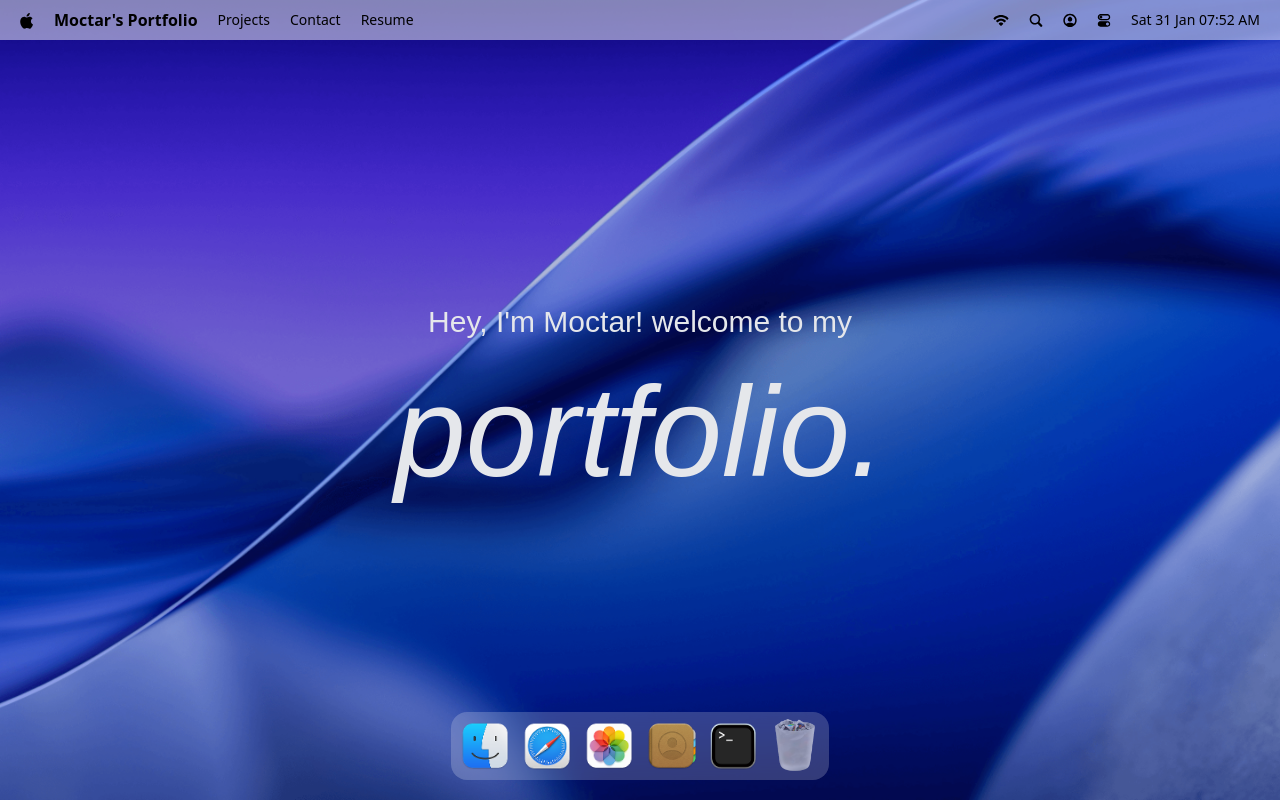
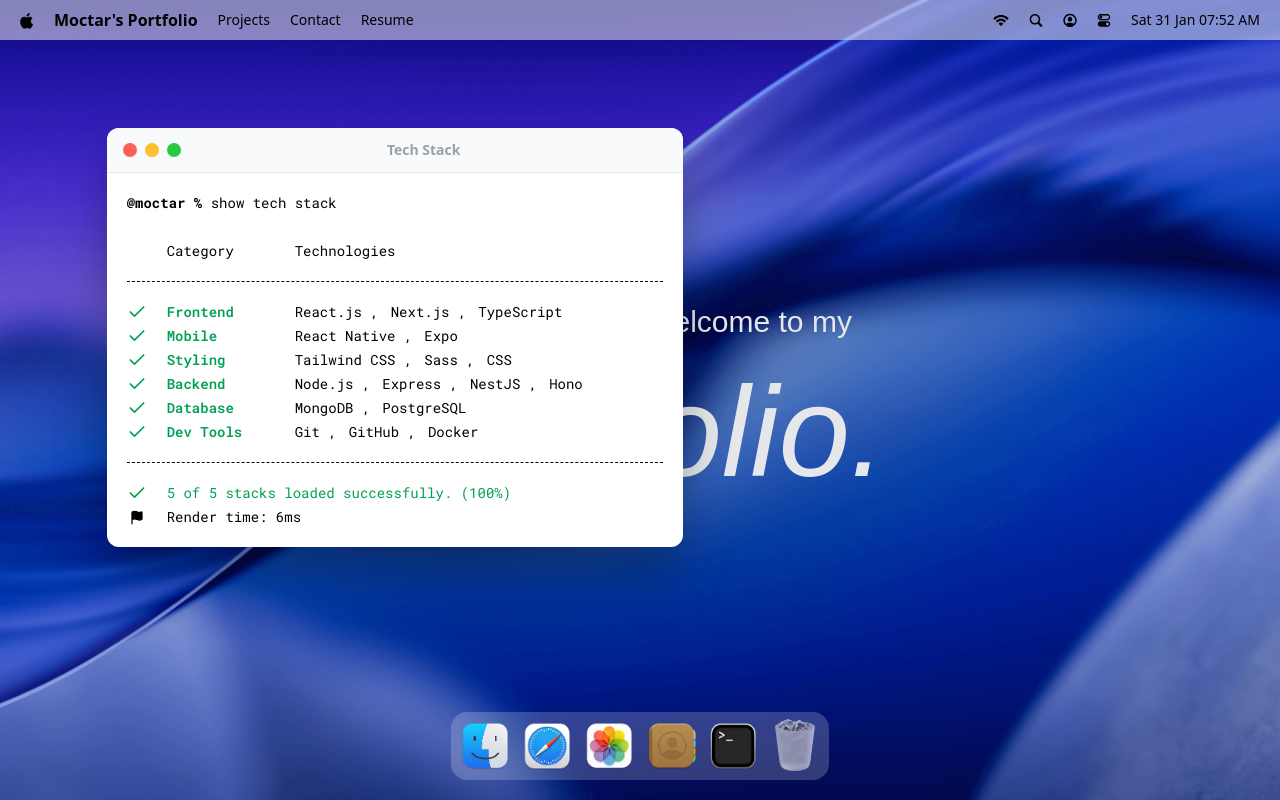
Before and after one commit to Mox90/macos-portfolio, a React (Vite) app: page / in a window 1280 px wide. Both pictures are taken after a click on the button 733 px from the left and 746 px from the top of the page. Built offline with nearby package versions, Linux system fonts and the light colour scheme; a web font is replaced by a local one.

Commit message:
Implemented a hoc for managing window states and add the first window - terminal

```diff
--- a/src/App.jsx
+++ b/src/App.jsx
@@ -1,7 +1,9 @@
 import gsap from "gsap";
+import { Draggable } from "gsap/Draggable";
+
 import {Dock, Navbar, Welcome} from "#components/index.js";
+import { Terminal } from "#windows/index.js";
 //import { ScrollTrigger } from "gsap/all";
-import { Draggable } from "gsap/Draggable";
 
 gsap.registerPlugin(Draggable);
 
@@ -12,6 +14,8 @@
         <Navbar />
         <Welcome />
         <Dock />
+
+        <Terminal />
     </main>
   )
 }
--- /dev/null
+++ b/src/components/WindowControls.jsx
@@ -0,0 +1,14 @@
+import useWindowStore from "#store/window.js"
+
+const WindowControls = ({ target }) => {
+    const { closeWindow } = useWindowStore()
+
+    return (
+        <div id={"window-controls"}>
+            <div className={"close"} onClick={() => closeWindow(target)} />
+            <div className={"minimize"} />
+            <div className={"maximize"} />
+        </div>
+    )
+}
+export default WindowControls
--- a/src/components/index.js
+++ b/src/components/index.js
@@ -1,5 +1,6 @@
 import Navbar from "#components/Navbar.jsx";
 import Welcome from "#components/Welcome.jsx";
 import Dock from "#components/Dock.jsx";
+import WindowControls from "#components/WindowControls.jsx"
 
-export { Navbar, Welcome, Dock }
+export { Navbar, Welcome, Dock, WindowControls }
--- /dev/null
+++ b/src/hoc/WindowWrapper.jsx
@@ -0,0 +1,62 @@
+import { useRef, useLayoutEffect, useState, useEffect } from "react";
+import gsap from "gsap";
+import { useGSAP } from "@gsap/react";
+import { Draggable } from "gsap/Draggable";
+import useWindowStore from "#store/window";
+
+gsap.registerPlugin(Draggable);
+
+const WindowWrapper = (Component, windowKey) => {
+    const Wrapped = (props) => {
+        const { focusWindow, windows } = useWindowStore()
+        const { isOpen, zIndex } = windows[windowKey]
+        const ref = useRef(null)
+
+        useGSAP(() => {
+            const el = ref.current
+            if(!el || !isOpen) return;
+
+            el.style.display = "block"
+
+            gsap.fromTo(
+                el,
+                { scale: 0.8, opacity: 0, y: 40 },
+                { scale: 1, opacity: 1, y: 0, duration: 0.4, ease: "power3.in" }
+            );
+        }, [isOpen])
+
+        useGSAP(() => {
+            const el = ref.current
+            if(!el) return
+
+            const [instance] = Draggable.create(
+                el, {
+                    onPress: () => focusWindow(windowKey),
+                })
+
+            return () => instance.kill()
+        }, [])
+
+        useLayoutEffect(() => {
+            const el = ref.current;
+            if (!el) return;
+            el.style.display = isOpen ? "block" : "none";
+        }, [isOpen]);
+
+        return (
+            <section
+                id={windowKey}
+                ref={ref}
+                style={{zIndex}}
+                className={"absolute"}
+            >
+                <Component {...props} />
+            </section>
+        )
+    }
+
+    Wrapped.displayName = `WindowWrapper(${Component.displayName || Component.name || "Component"}`
+
+    return Wrapped
+}
+export default WindowWrapper
--- /dev/null
+++ b/src/windows/Terminal.jsx
@@ -0,0 +1,57 @@
+import WindowWrapper from "#hoc/WindowWrapper.jsx";
+
+import { techStack } from "#constants";
+import { Check, Flag } from "lucide-react";
+import WindowControls from "#components/WindowControls.jsx";
+
+const Terminal = () => {
+    return (
+        <>
+            <div id={"window-header"}>
+                <WindowControls target={"terminal"} />
+                <h2>Tech Stack</h2>
+            </div>
+
+            <div className={"techstack"}>
+                <p>
+                    <span className={"font-bold"}>@moctar % </span>
+                    show tech stack
+                </p>
+
+                <div className={"label"}>
+                    <p className={"w-32"}>Category</p>
+                    <p>Technologies</p>
+                </div>
+
+                <ul className={"content"}>
+                    {techStack.map(({category, items}) => (
+                        <li key={category} className={"flex items-center"}>
+                            <Check className={"check"} size={20} />
+                            <h3>{category}</h3>
+                            <ul>
+                                {items.map((item, i) => (
+                                    <li key={i}>{item} {i < items.length - 1 ? ',' : ''}</li>
+                                ))}
+                            </ul>
+                        </li>
+                    ))}
+                </ul>
+
+                <div className={"footnote"}>
+                    <p>
+                        <Check size={20} /> 5 of 5 stacks loaded successfully. (100%)
+                    </p>
+
+                    <p className={"text-black"}>
+                        <Flag size={15} fill={"black"} />
+                        Render time: 6ms
+                    </p>
+                </div>
+            </div>
+        </>
+    )
+}
+
+const TerminalWindow = WindowWrapper(Terminal, `terminal`)
+
+export default TerminalWindow
--- /dev/null
+++ b/src/windows/index.js
@@ -0,0 +1,3 @@
+import Terminal from "#windows/Terminal"
+
+export { Terminal }
```
